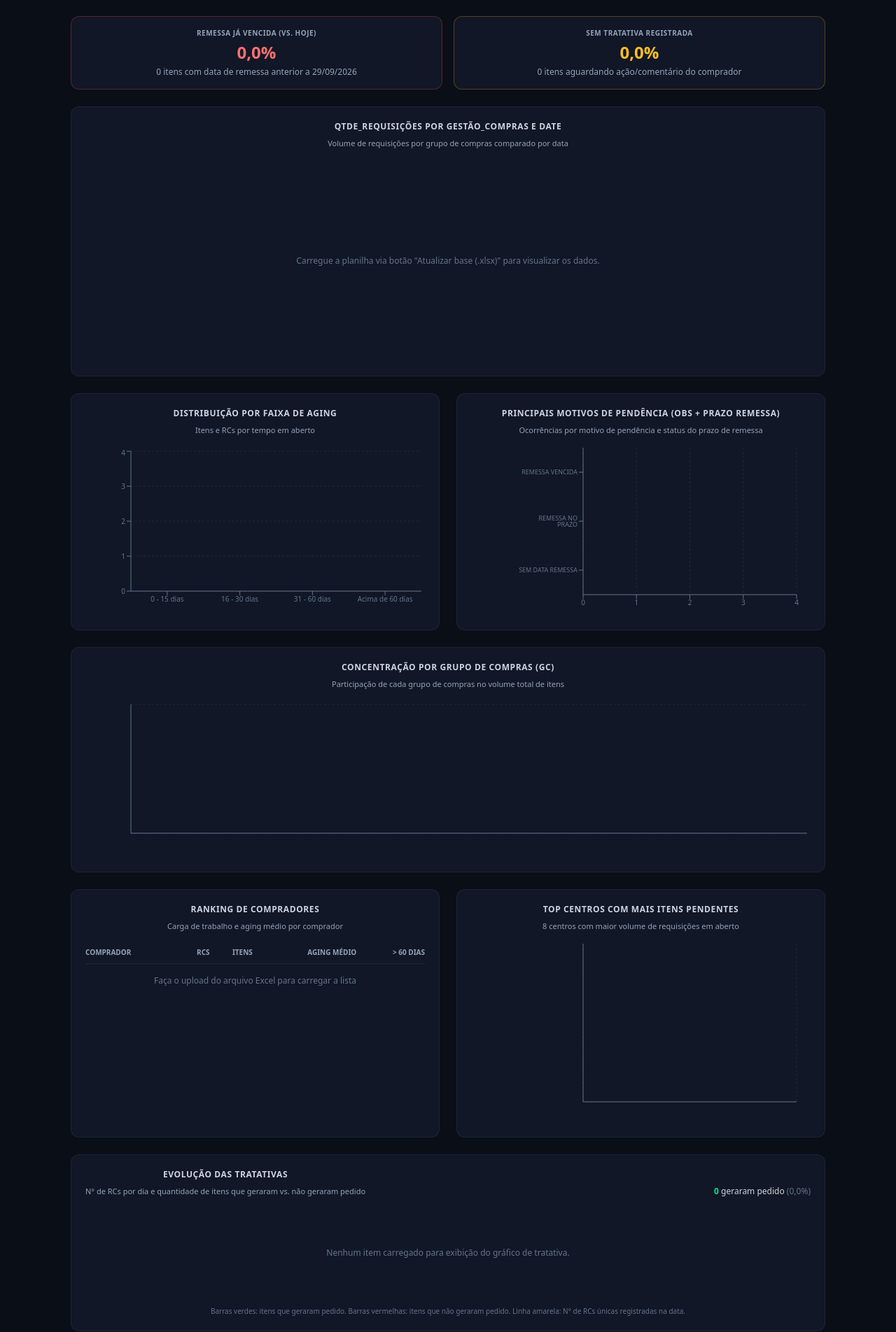
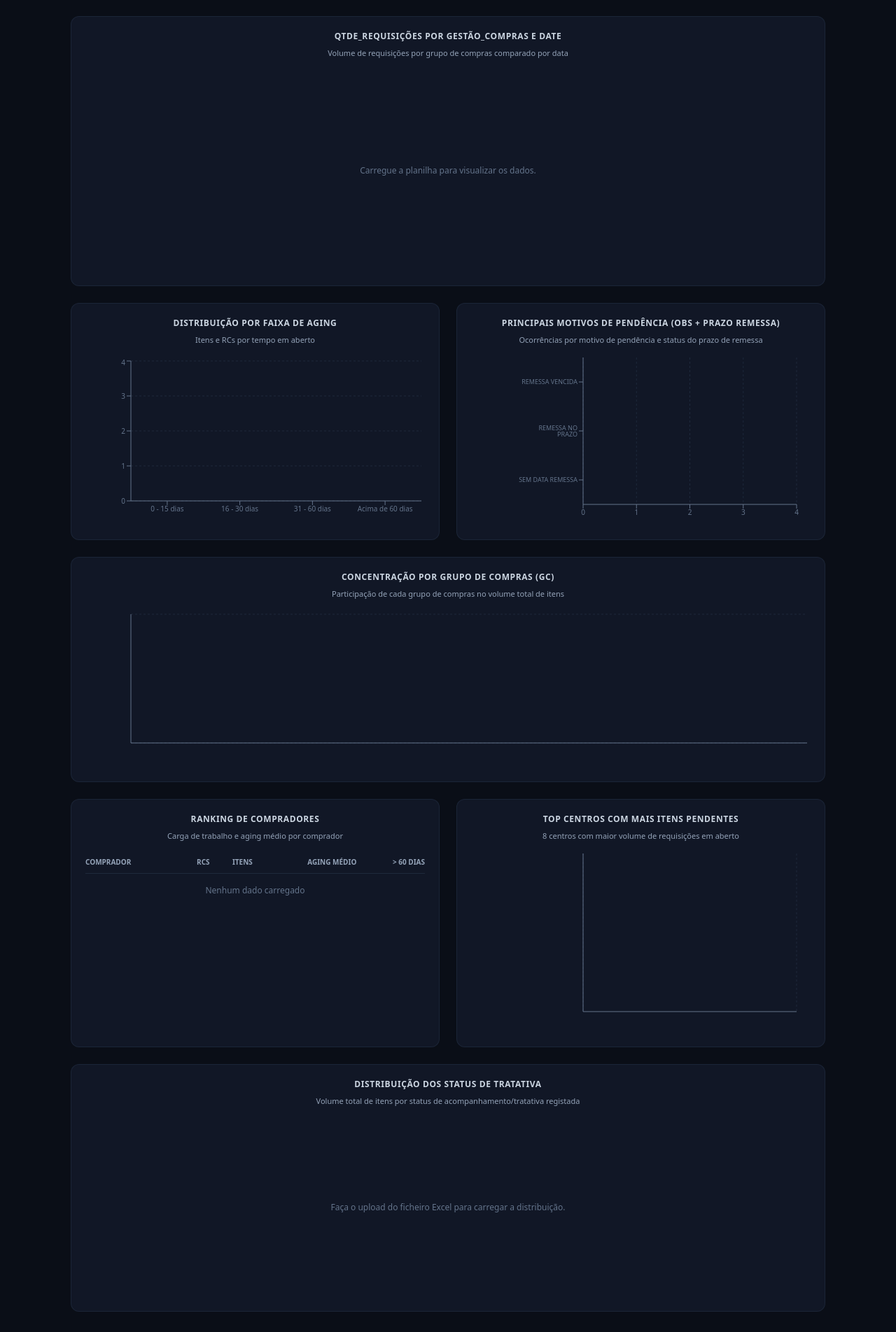
Before and after one commit to llarasilvapro-blip/requisicoes-dashboard, a React (Vite) app: page / in a window 1280 px wide. Shown: the part 397-2301 px from the top of the page at 70% size. Built offline with nearby package versions, Linux system fonts and the light colour scheme; the HTML template or start-up script is replaced by a standard one.

Commit message:
dash atualizado8

```diff
--- a/src/App.jsx
+++ b/src/App.jsx
@@ -2,7 +2,7 @@ import React, { useState, useMemo } from 'react';
 import * as XLSX from 'xlsx';
 import {
   XAxis, YAxis, CartesianGrid, Tooltip, ResponsiveContainer,
-  BarChart, Bar, LabelList, ComposedChart, Line
+  BarChart, Bar, LabelList, PieChart, Pie, Cell, Legend
 } from 'recharts';
 
 // ------------------------------------------------------------------
@@ -44,6 +44,8 @@ const parseData = (str) => {
 
 const HOJE = new Date('2026-09-29');
 
+const CORES_TRATATIVA = ['#F59E0B', '#00E599', '#3B82F6', '#EC4899', '#8B5CF6', '#14B8A6'];
+
 export default function App() {
   const [baseDados, setBaseDados] = useState([]);
   const [filtroCentro, setFiltroCentro] = useState('Todos');
@@ -52,7 +54,7 @@ export default function App() {
   const [filtroAging, setFiltroAging] = useState('Todos');
   const [nomeArquivo, setNomeArquivo] = useState('Faça o upload do arquivo Excel para carregar o dashboard.');
 
-  // PARSER DO UPLOAD EXCEL (LEITURA DINÂMICA COMPLETA DE TODAS AS LINHAS VÁLIDAS)
+  // UPLOAD DO ARQUIVO EXCEL
   const handleFileChange = (event) => {
     const file = event.target.files && event.target.files[0];
     if (file) {
@@ -68,7 +70,6 @@ export default function App() {
           const jsonDados = XLSX.utils.sheet_to_json(worksheet, { raw: false });
 
           if (jsonDados && jsonDados.length > 0) {
-            // Filtrar linhas de resumo do rodapé da planilha que não possuem 'Requisição de compra'
             const linhasValidas = jsonDados.filter(row => row['Requisição de compra'] && !isNaN(Number(row['Requisição de compra'])));
 
             const dadosFormatados = linhasValidas.map((row, idx) => {
@@ -114,7 +115,7 @@ export default function App() {
     }
   };
 
-  // OPÇÕES DOS FILTROS
+  // FILTROS
   const opcoesFiltros = useMemo(() => {
     const getUnicos = (key) => {
       const vals = baseDados.map(item => item[key]).filter(Boolean);
@@ -128,7 +129,6 @@ export default function App() {
     };
   }, [baseDados]);
 
-  // FILTRAGEM
   const dadosFiltrados = useMemo(() => {
     return baseDados.filter(item => {
       const matchCentro = filtroCentro === 'Todos' || item.centro === filtroCentro;
@@ -139,7 +139,7 @@ export default function App() {
     });
   }, [baseDados, filtroCentro, filtroComprador, filtroGC, filtroAging]);
 
-  // -------------------- KPIS PRINCIPAIS (ORIGINAIS) --------------------
+  // KPIS
   const totalRCsUnicas = useMemo(() => new Set(dadosFiltrados.map(d => d.rc)).size, [dadosFiltrados]);
 
   const leadTimeMedio = useMemo(() => {
@@ -167,7 +167,7 @@ export default function App() {
     return { centrosAtivos, qtdTotalUnidades };
   }, [dadosFiltrados]);
 
-  // -------------------- 1. ALTERAÇÃO: EVOLUÇÃO TEMPORAL (ESTILO LAURENCE) --------------------
+  // 1. EVOLUÇÃO TEMPORAL (ESTILO LAURENCE)
   const datasEvolucaoUnicas = useMemo(() => {
     const setDatas = new Set();
     dadosFiltrados.forEach(d => {
@@ -194,7 +194,7 @@ export default function App() {
       .slice(0, 12);
   }, [dadosFiltrados]);
 
-  // -------------------- DISTRIBUIÇÃO POR FAIXA DE AGING (ORIGINAL) --------------------
+  // FAIXAS DE AGING
   const agingBarDataDinamico = useMemo(() => {
     const faixas = ['0 - 15 dias', '16 - 30 dias', '31 - 60 dias', 'Acima de 60 dias'];
     return faixas.map(faixa => {
@@ -207,7 +207,7 @@ export default function App() {
     });
   }, [dadosFiltrados]);
 
-  // -------------------- 2. ALTERAÇÃO: MOTIVOS + PRAZO DE REMESSA (INCORPORADO) --------------------
+  // MOTIVOS DE PENDÊNCIA
   const remessaDataReal = useMemo(() => {
     let atrasada = 0, noPrazo = 0, semData = 0;
     dadosFiltrados.forEach(d => {
@@ -243,24 +243,23 @@ export default function App() {
       .slice(0, 10);
   }, [dadosFiltrados, remessaDataReal]);
 
-  // -------------------- STATUS DA TRATATIVA (ORIGINAL) --------------------
-  const tratativaStatusData = useMemo(() => {
-    const comTratativa = dadosFiltrados.filter(d => d.tratativa && String(d.tratativa).trim() !== '').length;
-    const semTratativa = dadosFiltrados.length - comTratativa;
-    return [
-      { name: 'Sem tratativa registrada', value: semTratativa, color: '#F59E0B' },
-      { name: 'Com tratativa definida', value: comTratativa, color: '#00E599' },
-    ];
+  // NOVO GRÁFICO: DISTRIBUIÇÃO DAS TRATATIVAS
+  const distribuicaoTratativasData = useMemo(() => {
+    const contagem = {};
+    dadosFiltrados.forEach(d => {
+      const t = d.tratativa && String(d.tratativa).trim() !== '' ? String(d.tratativa).trim() : 'Sem Tratativa Registrada';
+      contagem[t] = (contagem[t] || 0) + 1;
+    });
+
+    const total = dadosFiltrados.length || 1;
+    return Object.entries(contagem).map(([name, value]) => ({
+      name,
+      value,
+      perc: ((value / total) * 100).toFixed(1).replace('.', ',')
+    })).sort((a, b) => b.value - a.value);
   }, [dadosFiltrados]);
 
-  const percSemTratativa = useMemo(() => {
-    const total = dadosFiltrados.length;
-    if (!total) return '0,0';
-    const sem = tratativaStatusData.find(t => t.name.startsWith('Sem'))?.value || 0;
-    return ((sem / total) * 100).toFixed(1).replace('.', ',');
-  }, [dadosFiltrados, tratativaStatusData]);
-
-  // -------------------- CONCENTRAÇÃO POR GRUPO DE COMPRAS (ORIGINAL) --------------------
+  // CONCENTRAÇÃO GC
   const concentracaoGCData = useMemo(() => {
     const contagem = {};
     dadosFiltrados.forEach(d => {
@@ -272,7 +271,7 @@ export default function App() {
       .sort((a, b) => b.qtd - a.qtd);
   }, [dadosFiltrados]);
 
-  // -------------------- RANKING DE COMPRADORES (ORIGINAL) --------------------
+  // RANKINGS
   const rankingCompradores = useMemo(() => {
     const grupos = {};
     dadosFiltrados.forEach(d => {
@@ -296,7 +295,6 @@ export default function App() {
       .sort((a, b) => b.itens - a.itens);
   }, [dadosFiltrados]);
 
-  // -------------------- TOP CENTROS COM MAIS ITENS PENDENTES (ORIGINAL) --------------------
   const rankingCentros = useMemo(() => {
     const grupos = {};
     dadosFiltrados.forEach(d => {
@@ -317,59 +315,6 @@ export default function App() {
       }))
       .sort((a, b) => b.itens - a.itens)
       .slice(0, 8);
-  }, [dadosFiltrados]);
-
-  // -------------------- 3. ALTERAÇÃO: EVOLUÇÃO DAS TRATATIVAS (GEROU PEDIDO VS NÃO GEROU) --------------------
-  const evolucaoTratativasData = useMemo(() => {
-    const agrupadoPorData = {};
-
-    dadosFiltrados.forEach(d => {
-      const dt = parseData(d.dataSolicitacao) || parseData(d.dataTratativa);
-      if (!dt) return;
-
-      const dataKey = dt.toLocaleDateString('pt-BR');
-      if (!agrupadoPorData[dataKey]) {
-        agrupadoPorData[dataKey] = { data: dataKey, totalRCs: new Set(), geraramPedido: 0, naoGeraramPedido: 0 };
-      }
-
-      agrupadoPorData[dataKey].totalRCs.add(d.rc);
-
-      const tratativaUpper = String(d.tratativa || '').toUpperCase();
-      const obsUpper = String(d.obs || '').toUpperCase();
-
-      const gerou = tratativaUpper.includes('PEDIDO') ||
-                    tratativaUpper.includes('GERAR') ||
-                    obsUpper.includes('PEDIDO') ||
-                    tratativaUpper.includes('CSC DEVE CRIAR PEDIDO');
-
-      if (gerou) {
-        agrupadoPorData[dataKey].geraramPedido += 1;
-      } else {
-        agrupadoPorData[dataKey].naoGeraramPedido += 1;
-      }
-    });
-
-    return Object.values(agrupadoPorData).map(item => ({
-      ...item,
-      qtdRCs: item.totalRCs.size,
-    })).sort((a, b) => a.data.localeCompare(b.data));
-  }, [dadosFiltrados]);
-
-  const resumoTratativas = useMemo(() => {
-    let geraram = 0;
-    let naoGeraram = 0;
-    dadosFiltrados.forEach(d => {
-      const tratativaUpper = String(d.tratativa || '').toUpperCase();
-      const obsUpper = String(d.obs || '').toUpperCase();
-      if (tratativaUpper.includes('PEDIDO') || tratativaUpper.includes('GERAR') || obsUpper.includes('PEDIDO') || tratativaUpper.includes('CSC DEVE CRIAR PEDIDO')) {
-        geraram += 1;
-      } else {
-        naoGeraram += 1;
-      }
-    });
-    const total = dadosFiltrados.length || 1;
-    const perc = ((geraram / total) * 100).toFixed(1).replace('.', ',');
-    return { geraram, naoGeraram, total, perc };
   }, [dadosFiltrados]);
 
   return (
@@ -463,25 +408,7 @@ export default function App() {
         </div>
       </div>
 
-      {/* KPIS DE RISCO */}
-      <div className="grid grid-cols-1 sm:grid-cols-2 gap-4 mb-6">
-        <div className="bg-[#111726] p-4 rounded-xl border border-red-500/30">
-          <p className="text-[10px] font-bold tracking-wider text-slate-400 uppercase">REMESSA JÁ VENCIDA (vs. hoje)</p>
-          <h3 className="text-2xl font-black text-red-400 mt-1">{percRemessaVencida}%</h3>
-          <p className="text-xs text-slate-400 mt-1">
-            {remessaDataReal.atrasada} itens com data de remessa anterior a {HOJE.toLocaleDateString('pt-BR')}
-          </p>
-        </div>
-        <div className="bg-[#111726] p-4 rounded-xl border border-amber-500/30">
-          <p className="text-[10px] font-bold tracking-wider text-slate-400 uppercase">SEM TRATATIVA REGISTRADA</p>
-          <h3 className="text-2xl font-black text-amber-400 mt-1">{percSemTratativa}%</h3>
-          <p className="text-xs text-slate-400 mt-1">
-            {tratativaStatusData.find(t => t.name.startsWith('Sem'))?.value || 0} itens aguardando ação/comentário do comprador
-          </p>
-        </div>
-      </div>
-
-      {/* 1. QUADRANTE EVOLUÇÃO TEMPORAL (NOVO - LAURENCE) */}
+      {/* EVOLUÇÃO TEMPORAL (LAURENCE) */}
       <div className="bg-[#111726] p-5 rounded-xl border border-slate-800/80 mb-6">
         <h2 className="text-xs font-bold tracking-wider text-slate-300 uppercase">Qtde_Requisições por Gestão_Compras e Date</h2>
         <p className="text-[11px] text-slate-400 mb-4">Volume de requisições por grupo de compras comparado por data</p>
@@ -508,13 +435,13 @@ export default function App() {
             </ResponsiveContainer>
           ) : (
             <div className="h-full flex items-center justify-center text-xs text-slate-500">
-              Carregue a planilha via botão "Atualizar base (.xlsx)" para visualizar os dados.
+              Carregue a planilha para visualizar os dados.
             </div>
           )}
         </div>
       </div>
 
-      {/* AGING E PRINCIPAIS MOTIVOS (SEÇÃO INTACTA + PENDÊNCIAS DE REMESSA INCLUÍDAS) */}
+      {/* AGING E PRINCIPAIS MOTIVOS */}
       <div className="grid grid-cols-1 lg:grid-cols-2 gap-6 mb-6">
         <div className="bg-[#111726] p-5 rounded-xl border border-slate-800/80">
           <h2 className="text-xs font-bold tracking-wider text-slate-300 uppercase">DISTRIBUIÇÃO POR FAIXA DE AGING</h2>
@@ -550,7 +477,7 @@ export default function App() {
         </div>
       </div>
 
-      {/* CONCENTRAÇÃO POR GRUPO DE COMPRAS (INTACTO) */}
+      {/* CONCENTRAÇÃO POR GRUPO DE COMPRAS */}
       <div className="bg-[#111726] p-5 rounded-xl border border-slate-800/80 mb-6">
         <h2 className="text-xs font-bold tracking-wider text-slate-300 uppercase">CONCENTRAÇÃO POR GRUPO DE COMPRAS (GC)</h2>
         <p className="text-[11px] text-slate-400 mb-4">Participação de cada grupo de compras no volume total de itens</p>
@@ -572,7 +499,7 @@ export default function App() {
         </div>
       </div>
 
-      {/* RANKING DE COMPRADORES E CENTROS (INTACTOS) */}
+      {/* RANKING DE COMPRADORES E CENTROS */}
       <div className="grid grid-cols-1 lg:grid-cols-2 gap-6 mb-6">
         <div className="bg-[#111726] p-5 rounded-xl border border-slate-800/80">
           <h2 className="text-xs font-bold tracking-wider text-slate-300 uppercase">RANKING DE COMPRADORES</h2>
@@ -601,7 +528,7 @@ export default function App() {
                   ))
                 ) : (
                   <tr>
-                    <td colSpan="5" className="py-4 text-center text-slate-500">Faça o upload do arquivo Excel para carregar a lista</td>
+                    <td colSpan="5" className="py-4 text-center text-slate-500">Nenhum dado carregado</td>
                   </tr>
                 )}
               </tbody>
@@ -629,45 +556,32 @@ export default function App() {
         </div>
       </div>
 
-      {/* 3. QUADRANTE EVOLUÇÃO DAS TRATATIVAS (REFORMULADO) */}
+      {/* NOVO QUADRANTE: DISTRIBUIÇÃO DAS TRATATIVAS (SUBSTITUTO DE EVOLUÇÃO DAS TRATATIVAS) */}
       <div className="bg-[#111726] p-5 rounded-xl border border-slate-800/80 mb-6">
-        <div className="flex flex-col md:flex-row justify-between md:items-end gap-2 mb-4">
-          <div>
-            <h2 className="text-xs font-bold tracking-wider text-slate-300 uppercase">EVOLUÇÃO DAS TRATATIVAS</h2>
-            <p className="text-[11px] text-slate-400">N° de RCs por dia e quantidade de itens que geraram vs. não geraram pedido</p>
-          </div>
-          <p className="text-xs text-slate-300">
-            <span className="text-[#00E599] font-bold">{resumoTratativas.geraram}</span> geraram pedido
-            <span className="text-slate-500"> ({resumoTratativas.perc}%)</span>
-          </p>
-        </div>
-
-        {evolucaoTratativasData.length > 0 ? (
-          <div className="h-64">
+        <h2 className="text-xs font-bold tracking-wider text-slate-300 uppercase">DISTRIBUIÇÃO DOS STATUS DE TRATATIVA</h2>
+        <p className="text-[11px] text-slate-400 mb-4">Volume total de itens por status de acompanhamento/tratativa registada</p>
+        <div className="h-64">
+          {distribuicaoTratativasData.length > 0 ? (
             <ResponsiveContainer width="100%" height="100%">
-              <ComposedChart data={evolucaoTratativasData}>
+              <BarChart data={distribuicaoTratativasData} margin={{ top: 10, right: 30, left: 0, bottom: 20 }}>
                 <CartesianGrid strokeDasharray="3 3" stroke="#1E293B" vertical={false} />
-                <XAxis dataKey="data" stroke="#64748B" fontSize={10} />
-                <YAxis yAxisId="left" stroke="#64748B" fontSize={10} allowDecimals={false} />
-                <YAxis yAxisId="right" orientation="right" stroke="#64748B" fontSize={10} allowDecimals={false} />
+                <XAxis dataKey="name" stroke="#64748B" fontSize={10} />
+                <YAxis stroke="#64748B" fontSize={10} allowDecimals={false} />
                 <Tooltip
                   contentStyle={{ backgroundColor: '#171E2E', borderColor: '#334155', borderRadius: '8px' }}
+                  formatter={(value, name, props) => [`${value} itens (${props.payload.perc}%)`, 'Volume']}
                 />
-                <Bar yAxisId="left" dataKey="geraramPedido" fill="#00E599" radius={[3, 3, 0, 0]} name="Geraram Pedido" />
-                <Bar yAxisId="left" dataKey="naoGeraramPedido" fill="#EF4444" radius={[3, 3, 0, 0]} name="Não Geraram Pedido" />
-                <Line yAxisId="right" type="monotone" dataKey="qtdRCs" stroke="#F59E0B" strokeWidth={2} dot={{ r: 3, fill: '#F59E0B' }} name="N° de RCs" />
-              </ComposedChart>
+                <Bar dataKey="value" fill="#00E599" radius={[3, 3, 0, 0]} name="Itens">
+                  <LabelList dataKey="perc" position="top" formatter={(v) => `${v}%`} fill="#94A3B8" fontSize={10} />
+                </Bar>
+              </BarChart>
             </ResponsiveContainer>
-          </div>
-        ) : (
-          <div className="h-32 flex items-center justify-center text-xs text-slate-500">
-            Nenhum item carregado para exibição do gráfico de tratativa.
-          </div>
-        )}
-
-        <p className="text-[10px] text-slate-500 mt-3">
-          Barras verdes: itens que geraram pedido. Barras vermelhas: itens que não geraram pedido. Linha amarela: N° de RCs únicas registradas na data.
-        </p>
+          ) : (
+            <div className="h-full flex items-center justify-center text-xs text-slate-500">
+              Faça o upload do ficheiro Excel para carregar a distribuição.
+            </div>
+          )}
+        </div>
       </div>
 
     </div>
```
